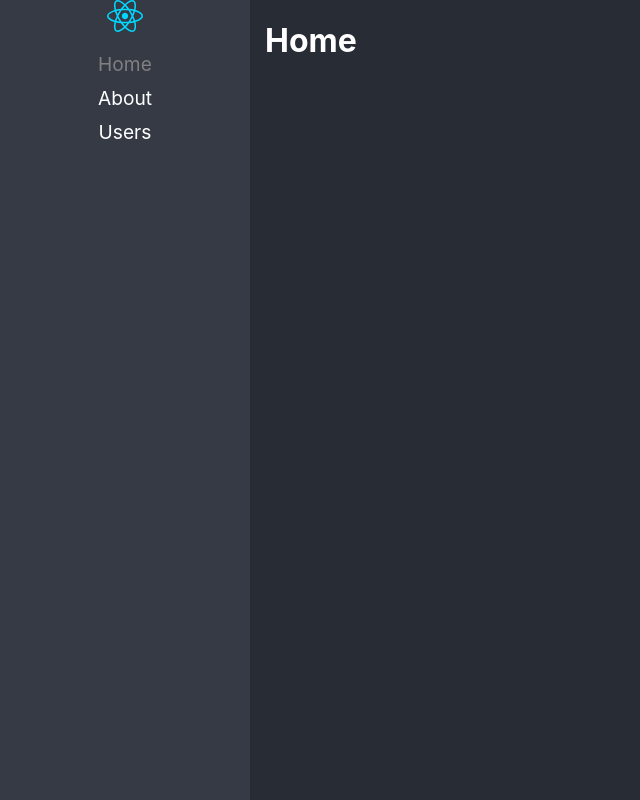
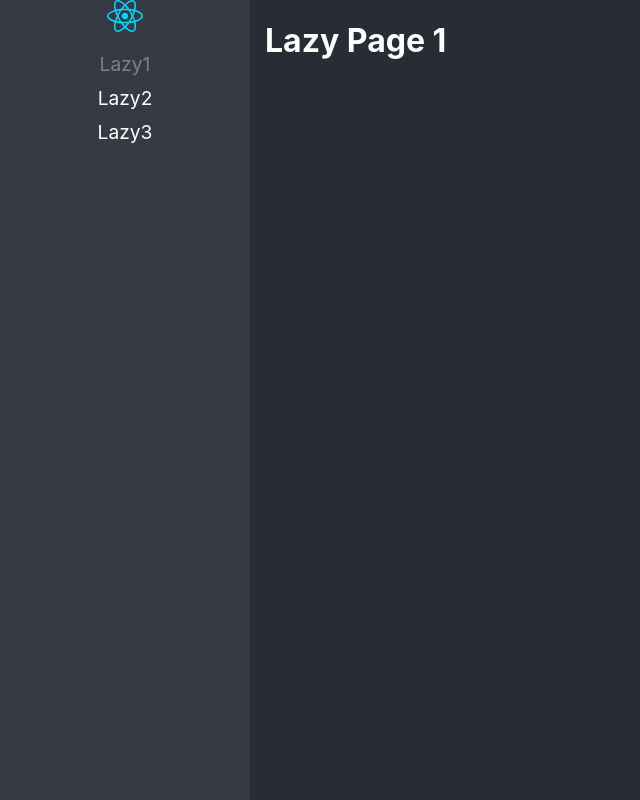
Before and after one commit to edyjoel/react-adv, a React (Vite) app: page /lazy1 in a window 1280 px wide. Before the commit this address led to /home. Shown: the whole page, without its empty margins (0-640 px from the left). Built offline with nearby package versions, Linux system fonts and the light colour scheme.

Commit message:
Componentes Lazy agregados

```diff
--- /dev/null
+++ b/src/01-lazyload/pages/LazyPage1.tsx
@@ -0,0 +1,5 @@
+export const LazyPage1 = () => {
+  return (
+    <h1>Lazy Page 1</h1>
+  )
+}
--- /dev/null
+++ b/src/01-lazyload/pages/LazyPage2.tsx
@@ -0,0 +1,5 @@
+export const LazyPage2 = () => {
+  return (
+    <h1>Lazy Page 2</h1>
+  )
+}
--- /dev/null
+++ b/src/01-lazyload/pages/LazyPage3.tsx
@@ -0,0 +1,5 @@
+export const LazyPage3 = () => {
+  return (
+    <h1>Lazy Page 3</h1>
+  )
+}
--- /dev/null
+++ b/src/01-lazyload/pages/index.ts
@@ -0,0 +1,3 @@
+export { LazyPage1 } from './LazyPage1';
+export { LazyPage2 } from './LazyPage2';
+export { LazyPage3 } from './LazyPage3';
--- a/src/routes/Navigation.tsx
+++ b/src/routes/Navigation.tsx
@@ -1,5 +1,6 @@
 import { BrowserRouter, Routes, Route, NavLink, Navigate } from "react-router-dom";
 import logo from "../assets/react.svg";
+import { LazyPage1, LazyPage2, LazyPage3 } from '../01-lazyload/pages';
 
 export const Navigation = () => {
   return (
@@ -9,21 +10,21 @@ export const Navigation = () => {
           <img src={logo} alt="React Logo" />
           <ul>
             <li>
-              <NavLink to="/home" className={({isActive}) => isActive ? 'nav-active' : ''}>Home</NavLink>
+              <NavLink to="/lazy1" className={({isActive}) => isActive ? 'nav-active' : ''}>Lazy1</NavLink>
             </li>
             <li>
-              <NavLink to="/about"  className={({isActive}) => isActive ? 'nav-active' : ''}>About</NavLink>
+              <NavLink to="/lazy2"  className={({isActive}) => isActive ? 'nav-active' : ''}>Lazy2</NavLink>
             </li>
             <li>
-              <NavLink to="/users"  className={({isActive}) => isActive ? 'nav-active' : ''}>Users</NavLink>
+              <NavLink to="/lazy3"  className={({isActive}) => isActive ? 'nav-active' : ''}>Lazy3</NavLink>
             </li>
           </ul>
         </nav>
         <Routes>
-          <Route path="home" element={<h1>Home</h1>} />
-          <Route path="about" element={<h1>About</h1>} />
-          <Route path="users" element={<h1>Users</h1>} />
-          <Route path="/*" element={<Navigate to="/home" replace></Navigate>} />
+          <Route path="lazy1" element={<LazyPage1 />} />
+          <Route path="lazy2" element={<LazyPage2 />} />
+          <Route path="lazy3" element={<LazyPage3 />} />
+          <Route path="/*" element={<Navigate to="/lazy1" replace></Navigate>} />
         </Routes>
       </div>
     </BrowserRouter>
```
